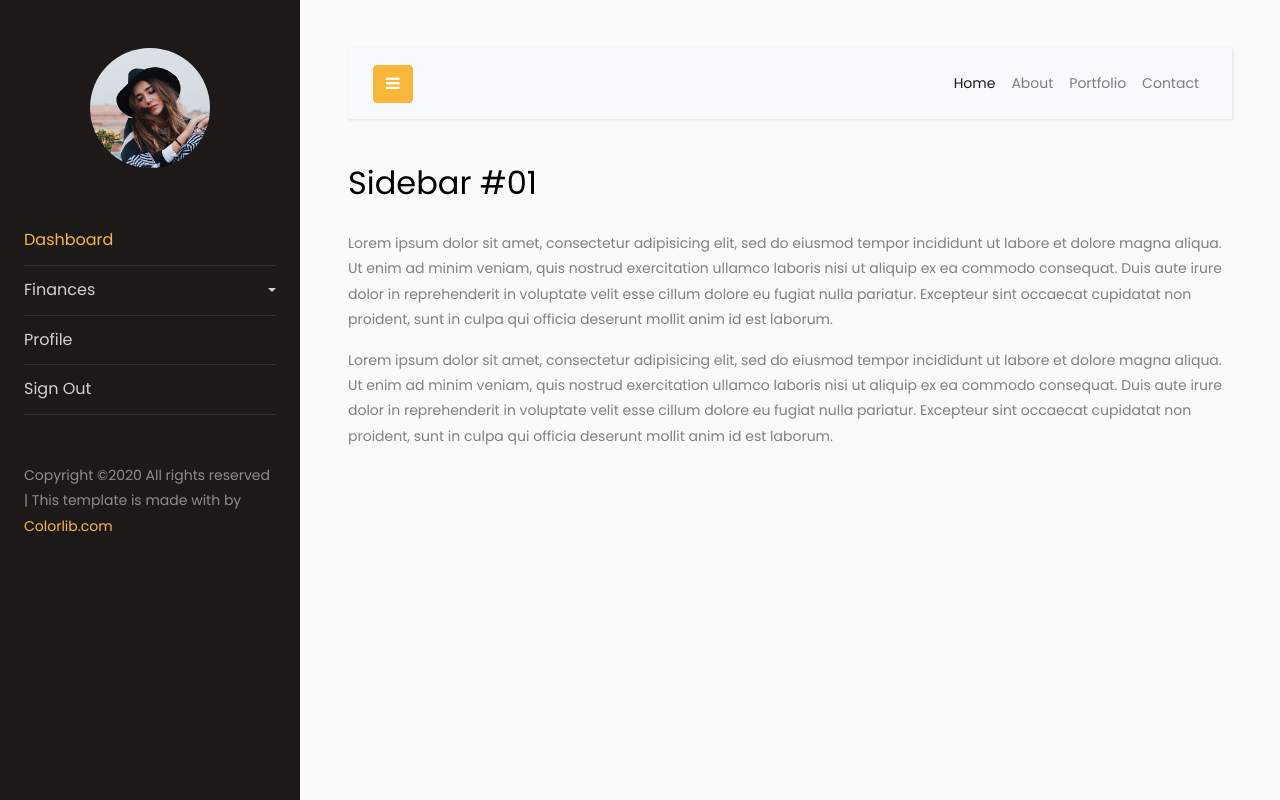
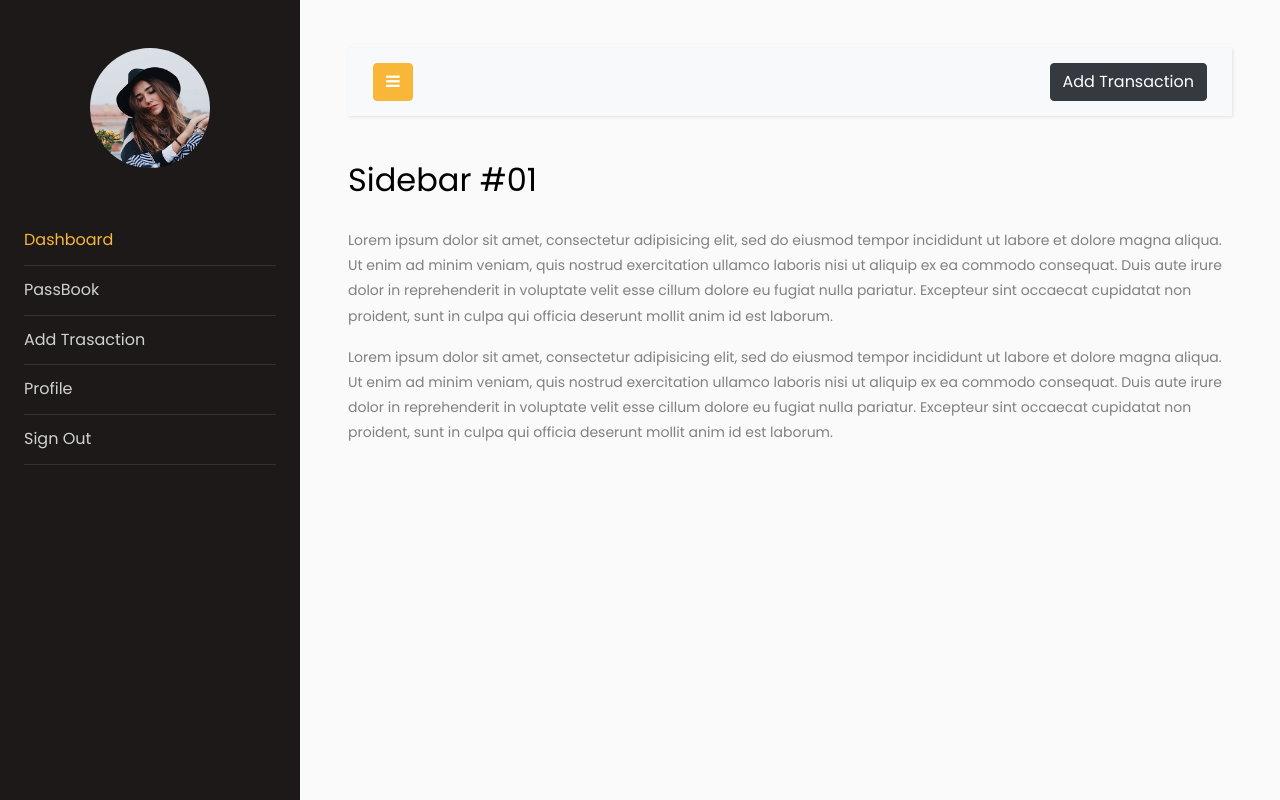
Before and after one commit to plvigarg/Expense_Tracker, a plain HTML site: page expense.html in a window 1280 px wide. Drawn offline with Linux system fonts and the light colour scheme.

Commit message:
Dashboard

```diff
--- a/expense.html
+++ b/expense.html
@@ -21,17 +21,14 @@
 	          <li class="active">
 	              <a href="#" >Dashboard</a>
 	          </li>
-	          <li>
-              <a href="#pageSubmenu" data-toggle="collapse" aria-expanded="false" class="dropdown-toggle">Finances</a>
-              <ul class="collapse list-unstyled" id="pageSubmenu">
+
                 <li>
                     <a href="#">PassBook</a>
                 </li>
-                <li>
+                <li data-toggle="modal" data-target="#transaction">
                     <a href="#">Add Trasaction</a>
                 </li>
-              </ul>
-	          </li>
+
 	          <li>
               <a href="#">Profile</a>
 	          </li>
@@ -39,12 +36,6 @@
               <a href="index.html">Sign Out</a>
 	          </li>
 	        </ul>
-
-	        <div class="footer">
-	        	<p><!-- Link back to Colorlib can't be removed. Template is licensed under CC BY 3.0. -->
-						  Copyright &copy;<script>document.write(new Date().getFullYear());</script> All rights reserved | This template is made with <i class="icon-heart" aria-hidden="true"></i> by <a href="https://colorlib.com" target="_blank">Colorlib.com</a>
-						  <!-- Link back to Colorlib can't be removed. Template is licensed under CC BY 3.0. --></p>
-	        </div>
 
 	      </div>
     	</nav>
@@ -65,17 +56,9 @@
 
             <div class="collapse navbar-collapse" id="navbarSupportedContent">
               <ul class="nav navbar-nav ml-auto">
+                <br>
                 <li class="nav-item active">
-                    <a class="nav-link" href="#">Home</a>
-                </li>
-                <li class="nav-item">
-                    <a class="nav-link" href="#">About</a>
-                </li>
-                <li class="nav-item">
-                    <a class="nav-link" href="#">Portfolio</a>
-                </li>
-                <li class="nav-item">
-                    <a class="nav-link" href="#">Contact</a>
+                    <button class="btn btn-dark ml-auto d-inline-block" data-toggle="modal" data-target="#transaction">Add Transaction</button>
                 </li>
               </ul>
             </div>
@@ -88,6 +71,31 @@
       </div>
 		</div>
 
+
+
+<!-- Modal -->
+<div class="modal fade" id="transaction" data-backdrop="static" data-keyboard="false" tabindex="-1"
+  aria-labelledby="staticBackdropLabel" aria-hidden="true">
+  <div class="modal-dialog modal-dialog-centered">
+    <div class="modal-content">
+      <div class="modal-header">
+        <h5 class="modal-title" id="staticBackdropLabel">Add Transaction</h5>
+        <button type="button" class="close" data-dismiss="modal" aria-label="Close">
+          <span aria-hidden="true">&times;</span>
+        </button>
+      </div>
+      <div class="modal-body">
+        ...
+      </div>
+      <div class="modal-footer">
+        <button type="button" class="btn btn-secondary" data-dismiss="modal">Close</button>
+        <button type="button" class="btn btn-primary">Understood</button>
+      </div>
+    </div>
+  </div>
+</div>
+
+
     <script src="js1/jquery.min.js"></script>
     <script src="js1/popper.js"></script>
     <script src="js1/bootstrap.min.js"></script>
```
Also changed, not shown: profile.html (added).
